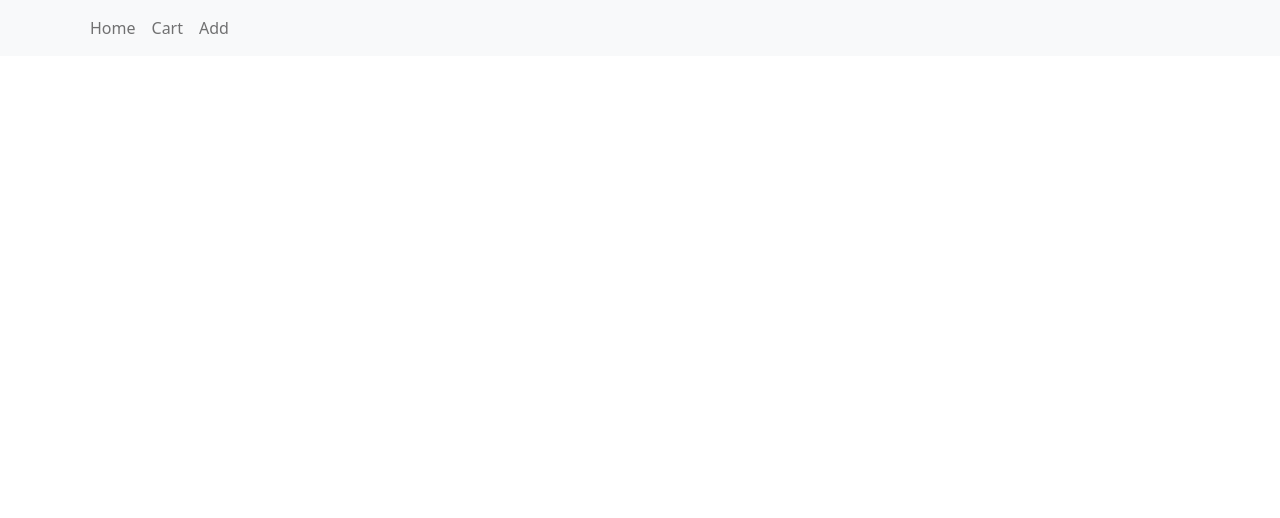
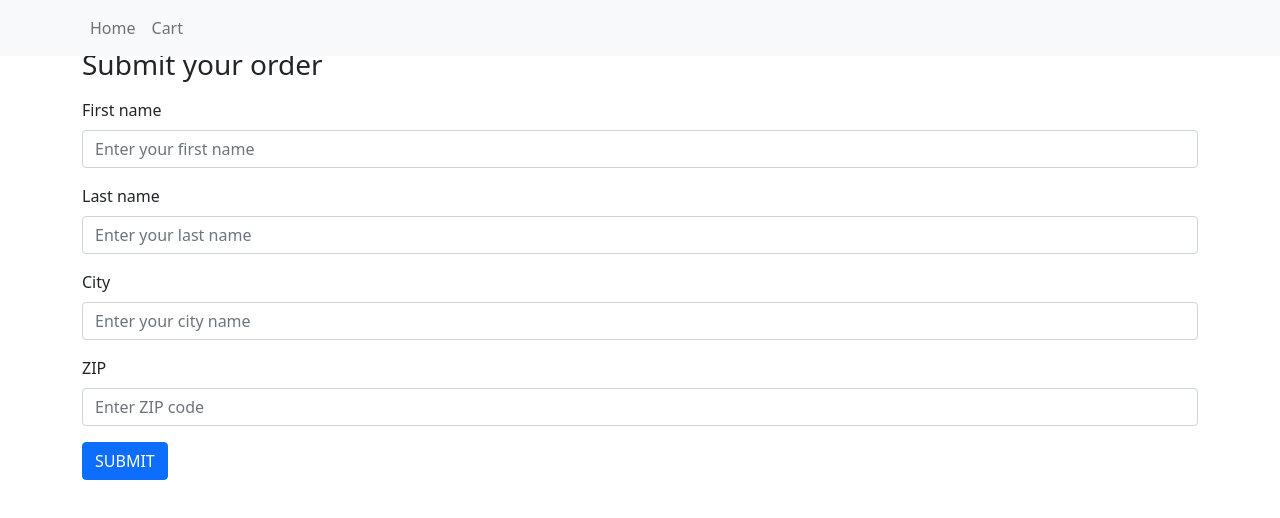
Before and after one commit to Nimavein/books, a React (Create React App) app: page /order in a window 1280 px wide. Shown: the top 518 px of the page. Built offline with nearby package versions, Linux system fonts and the light colour scheme.

Commit message:
create form  with sending cart data to endpoint

```diff
--- a/package.json
+++ b/package.json
@@ -19,6 +19,7 @@
     "react-bootstrap": "^2.0.2",
     "react-dom": "^17.0.2",
     "react-hook-form": "^7.19.5",
+    "react-query": "^3.33.1",
     "react-redux": "^7.2.6",
     "react-router": "^5.2.1",
     "react-router-dom": "^5.2.0",
--- a/src/components/cart/Cart.tsx
+++ b/src/components/cart/Cart.tsx
@@ -3,7 +3,6 @@ import { useSelector } from "react-redux";
 import { RootState } from "../../store";
 import CartItem from "./CartItem";
 import { Link } from "react-router-dom";
-import { Book } from "../../interfaces";
 
 const Cart: React.FC = () => {
   const { cart } = useSelector((state: RootState) => state.cart);
--- a/src/components/navbar/Navbar.tsx
+++ b/src/components/navbar/Navbar.tsx
@@ -23,14 +23,6 @@ const NavbarComponent: React.FC = () => {
               Cart
             </Link>
           </Nav.Link>
-          <Nav.Link>
-            <Link
-              style={{ textDecoration: "none", color: "rgba(0, 0, 0, 0.55)" }}
-              to="/add"
-            >
-              Add
-            </Link>
-          </Nav.Link>
         </Nav>
       </Container>
     </Navbar>
--- a/src/components/orderForm/OrderForm.tsx
+++ b/src/components/orderForm/OrderForm.tsx
@@ -1,5 +1,116 @@
+import { useForm } from "react-hook-form";
+import axios from "axios";
+import { useMutation } from "react-query";
+import { Form, Button, Container } from "react-bootstrap";
+import { NewOrder, Order } from "../../interfaces";
+import { useSelector } from "react-redux";
+import { RootState } from "../../store";
+import { useEffect, useState } from "react";
+import { Book } from "../../interfaces";
+
 const OrderForm: React.FC = () => {
-  return <>Order Form</>;
+  const { register, handleSubmit } = useForm();
+  const [order, setOrder] = useState<any>([]);
+  const { cart } = useSelector((state: RootState) => state.cart);
+  const [isSuccessfullySubmited, setIsSuccessfullySubmited] =
+    useState<boolean>(false);
+
+  useEffect(() => {
+    const orderedItems: Order[] = cart.map((book: Book) => {
+      return {
+        id: book.id,
+        quantity: 1,
+      };
+    });
+    setOrder(orderedItems);
+  }, []);
+
+  useEffect(() => {
+    let submitSuccessfulTimer = setTimeout(
+      () => setIsSuccessfullySubmited(false),
+      3000
+    );
+    return () => {
+      clearTimeout(submitSuccessfulTimer);
+    };
+  }, [isSuccessfullySubmited]);
+
+  const { mutate } = useMutation(async (newOrder: NewOrder) => {
+    await axios
+      .post("http://localhost:3001/api/order", {
+        order: order,
+        first_name: newOrder.first_name,
+        last_name: newOrder.last_name,
+        city: newOrder.city,
+        zip_code: newOrder.zip_code,
+      })
+      .catch(function (error) {
+        alert(`Could not send data: ${error.message}`);
+      });
+  });
+
+  const onFormSubmit = (data: NewOrder) => {
+    mutate(data);
+    setIsSuccessfullySubmited(true);
+  };
+
+  return (
+    <Container>
+      <Form className="mt-5" onSubmit={handleSubmit(onFormSubmit)}>
+        <h3 className="mb-3">Submit your order</h3>
+        <Form.Group className="mb-3" controlId="first_name">
+          <Form.Label>First name</Form.Label>
+          <Form.Control
+            type="text"
+            placeholder="Enter your first name"
+            {...register("first_name")}
+            required
+            name="first_name"
+          />
+        </Form.Group>
+        <Form.Group className="mb-3" controlId="last_name">
+          <Form.Label>Last name</Form.Label>
+          <Form.Control
+            type="text"
+            placeholder="Enter your last name"
+            {...register("last_name")}
+            required
+            name="last_name"
+          />
+        </Form.Group>
+        <Form.Group className="mb-3" controlId="city">
+          <Form.Label>City</Form.Label>
+          <Form.Control
+            type="text"
+            placeholder="Enter your city name"
+            {...register("city")}
+            required
+            name="city"
+          />
+        </Form.Group>
+        <Form.Group className="mb-3" controlId="zip_code">
+          <Form.Label>ZIP</Form.Label>
+          <Form.Control
+            type="text"
+            placeholder="Enter ZIP code"
+            {...register("zip_code")}
+            required
+            name="zip_code"
+            pattern="[0-9]{2}-[0-9]{3}"
+          />
+        </Form.Group>
+        {isSuccessfullySubmited ? (
+          <Button variant="success" type="submit">
+            SUBMITTED SUCCESSFULLY
+          </Button>
+        ) : (
+          <Button variant="primary" type="submit">
+            SUBMIT
+          </Button>
+        )}
+      </Form>
+    </Container>
+  );
 };
 
 export default OrderForm;
--- a/src/index.tsx
+++ b/src/index.tsx
@@ -1,14 +1,19 @@
 import React from "react";
+import { QueryClient, QueryClientProvider } from "react-query";
 import "bootstrap/dist/css/bootstrap.min.css";
 import ReactDOM from "react-dom";
 import App from "./App";
 import { store } from "./store";
 import { Provider } from "react-redux";
 
+const queryClient = new QueryClient();
+
 ReactDOM.render(
   <React.StrictMode>
     <Provider store={store}>
-      <App />
+      <QueryClientProvider client={queryClient}>
+        <App />
+      </QueryClientProvider>
     </Provider>
   </React.StrictMode>,
   document.getElementById("root")
```
Also changed, not shown: src/interfaces.ts (+13 -0 lines), 1 other file (tests, documents, lock files or other folders).
